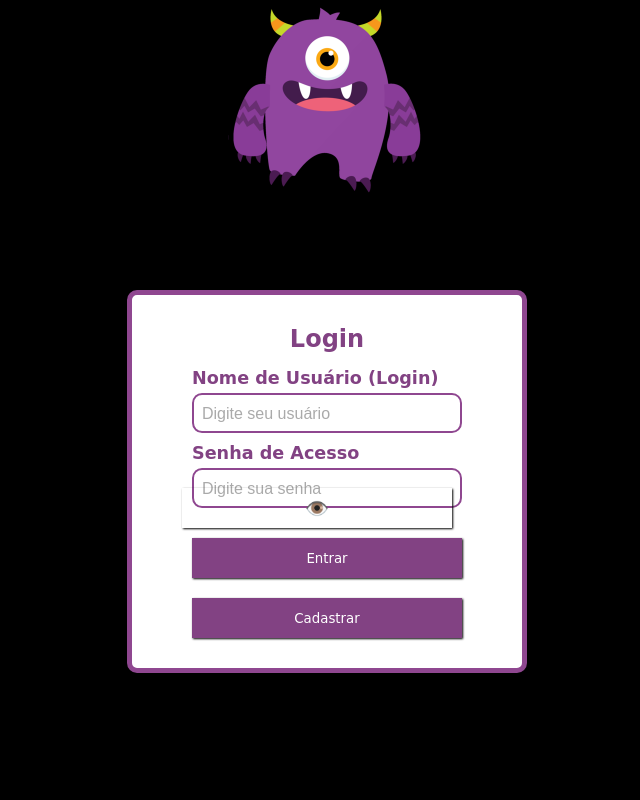
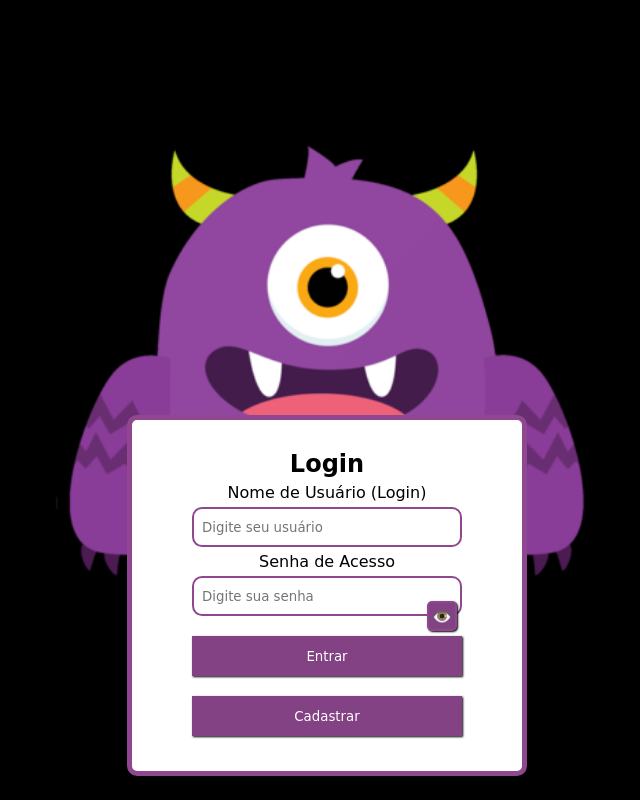
Before and after one commit to ithalloantunes/projeto-estoque, a PHP site: page / in a window 1280 px wide. Shown: the whole page, without its empty margins (313-953 px from the left). Run offline with PHP 8.4, Linux system fonts and the light colour scheme; some web fonts are replaced.

Commit message:
Update estilos.css

```diff
--- a/estilos.css
+++ b/estilos.css
@@ -6,58 +6,40 @@
 }
 
 body {
-    min-height: 100vh;
+    height: 100vh;
     background-color: #000;
-    color: #fff;
+    display: flex;
+    justify-content: center;
+    align-items: center;
 }
 
 .login {
-    min-height: 100vh;
-    display: flex;
-    justify-content: center;
-    align-items: center;
-    position: relative;
-}
-
-#monster {
+    height: 550px;
     position: absolute;
-    top: 0;
-    width: 200px;
-    height: auto;
 }
 
 .formulario {
     width: 400px;
+    position: absolute;
     background-color: #fff;
     border: 5px solid #8f4790;
     border-radius: 10px;
     padding: 30px 60px;
-    position: absolute;
     top: 290px;
     left: 50%;
-    transform: translateX(-50%);
+    transform: translate(-50%);
     text-align: center;
 }
 
-.formulario h2 {
-    color: #824283;
-    margin-bottom: 15px;
-}
-
-.formulario label {
+.formulario input, .formulario label, .formulario button {
     display: block;
     width: 100%;
     margin: 5px 0;
-    font-size: 1.1em;
-    color: #824283;
-    font-weight: bold;
-    text-align: left;
 }
 
 .formulario .input-container {
     position: relative;
     width: 100%;
-    margin-bottom: 10px;
 }
 
 .formulario input {
@@ -65,24 +47,29 @@ body {
     border: 2px solid #8f4790;
     border-radius: 10px;
     padding: 0 40px 0 8px;
-    width: 100%;
-    font-size: 1em;
-}
-
-.formulario input::placeholder {
-    color: #aaa;
-    font-family: Arial, sans-serif;
 }
 
 .formulario .toggle-password {
     position: absolute;
-    right: 10px;
+    right: 5px;
     top: 50%;
     transform: translateY(-50%);
-    background: none;
-    border: none;
+    background-color: #824283;
+    border: 2px solid #8f4790;
+    border-radius: 5px;
     cursor: pointer;
-    font-size: 1.2em;
+    font-size: 1em;
+    color: #fff;
+    width: 30px;
+    height: 30px;
+    display: flex;
+    align-items: center;
+    justify-content: center;
+    transition: background-color 0.3s;
+}
+
+.formulario .toggle-password:hover {
+    background-color: #8f4790;
 }
 
 .formulario button {
@@ -93,13 +80,17 @@ body {
     background-color: #824283;
     box-shadow: 1px 1px 2px #000;
     color: #fff;
-    width: 100%;
 }
 
 .formulario button:hover {
     background-color: #8f4790;
 }
 
+.hidden {
+    display: none;
+}
+
+/* Estilos para o container de estoque */
 #stock-container {
     width: 100%;
     max-width: 1200px;
```
Also changed, not shown: other parts of estilos.css (+0 -68 lines).
